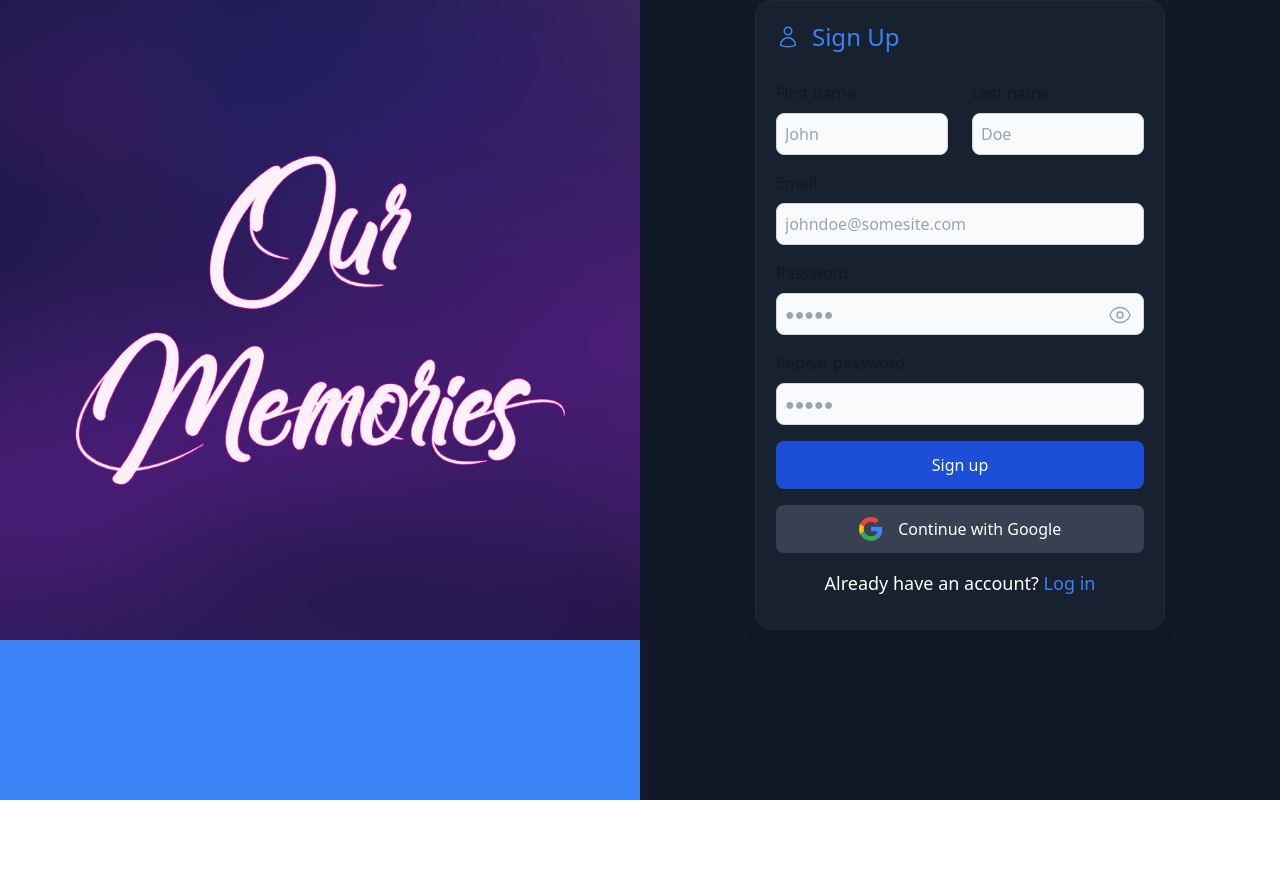
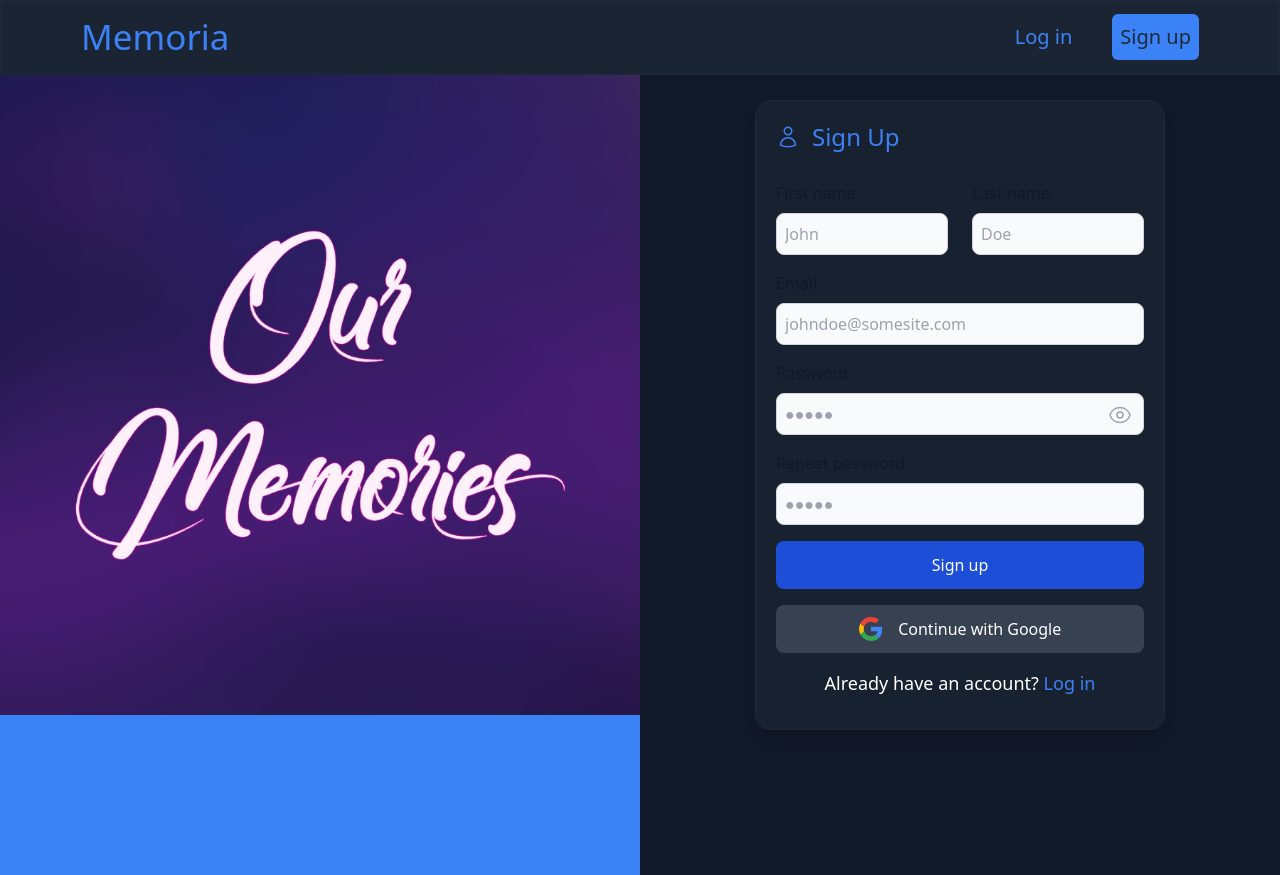
Before and after one commit to DanishQ1011/Memoria, a React (Create React App) app in the folder client/: page / in a window 1280 px wide. Before the commit the page ends 800 px from the top, so only its background shows below. Built offline with nearby package versions, Linux system fonts and the light colour scheme; no server answers; a web font is replaced by a local one.

Commit message:
Minor change in landing page

```diff
--- a/client/src/App.js
+++ b/client/src/App.js
@@ -16,7 +16,7 @@ useEffect(() =>{
 
   return (
     <main className='bg-gray-900' >
-      {/* <NavLink/> */}
+      <NavLink/>
       <Landing />
       {/* <div className='flex justify-around py-[40px] max-sm:flex-col-reverse'>
         <Posts setCurrentId={setCurrentId} />
--- a/client/src/pages/Landing.js
+++ b/client/src/pages/Landing.js
@@ -15,7 +15,7 @@ const Landing = () => {
       <div className="w-1/2 bg-blue-500">
         <img src= {landingpage} />
       </div>
-      <div className="w-1/2 ">
+      <div className="w-1/2 py-[25px]">
         <div className='flex justify-center'>
         <form className='max-w-[1440px] '>
       <div className='flex max-sm:justify-center '>
@@ -82,7 +82,7 @@ const Landing = () => {
                         <button
                                 type="button"
                                 onClick={togglePasswordVisibility}
-                                className="absolute inset-y-0 right-0 mr-8 text-gray-400 hover:text-gray-600 cursor-pointer"
+                                className="absolute inset-y-35 mt-[10px] right-8 text-gray-400 hover:text-gray-600 cursor-pointer"
                               >
                                 {passwordVisible ? (
                                   <svg xmlns="http://www.w3.org/2000/svg" fill="none" viewBox="0 0 24 24" stroke-width="1.5" stroke="currentColor" class="w-6 h-6">
```
